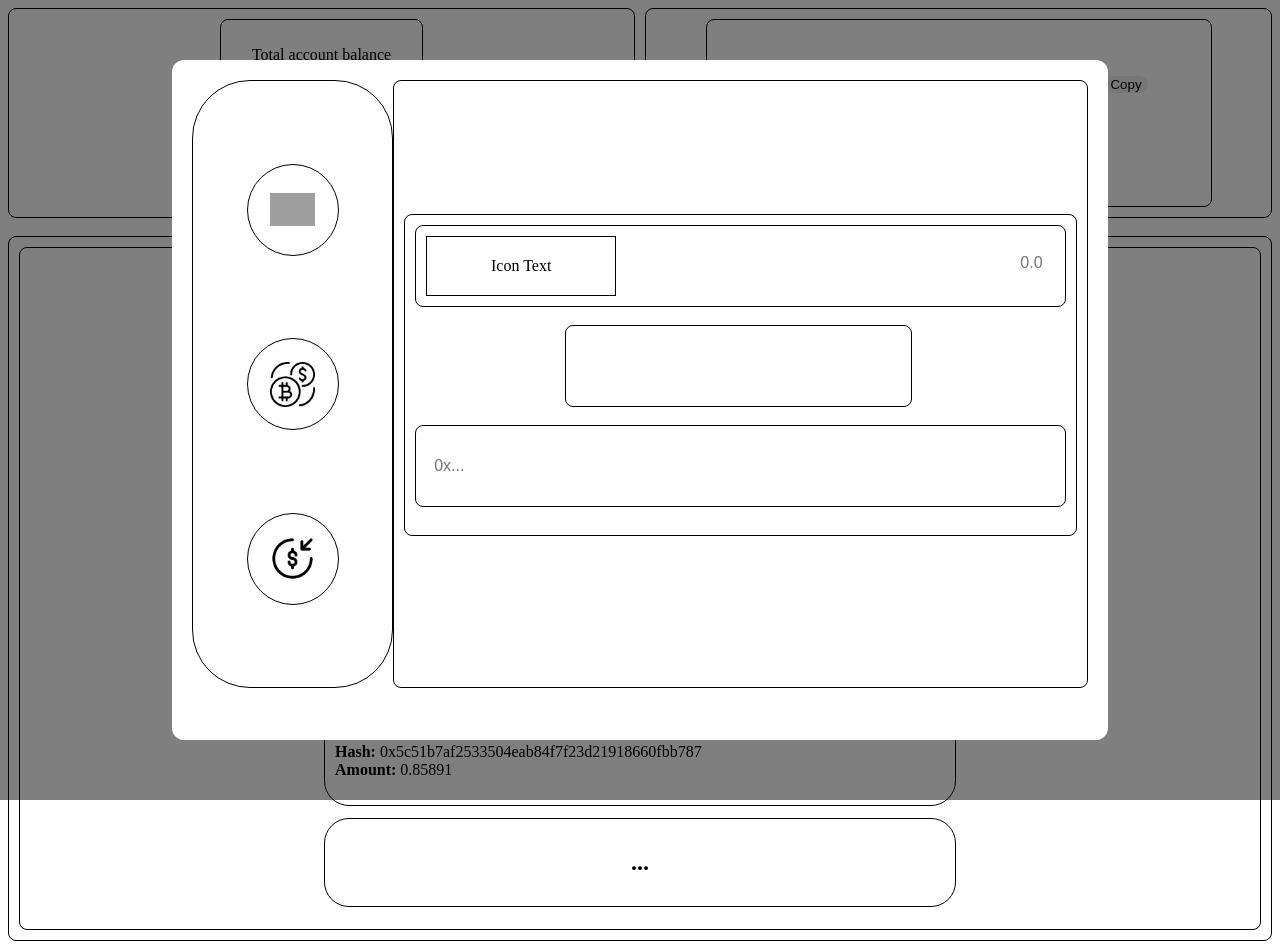
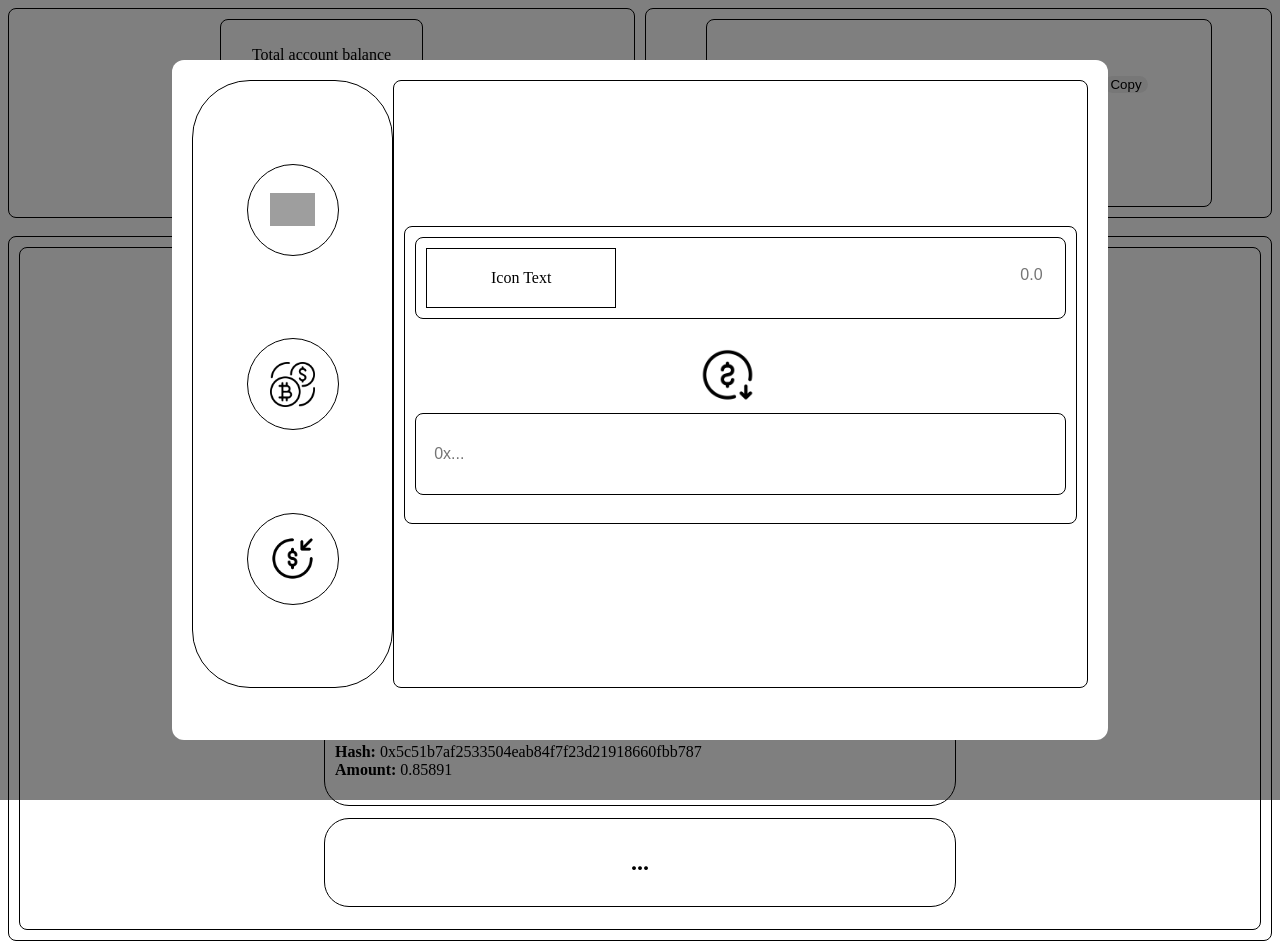
Before and after one commit to GrinddMaster/WalletRepo, a Vue app in the folder Taho-Interface/: page / in a window 1280 px wide. Both pictures are taken after a click on the button "Preform Transactions". Built offline with nearby package versions, Linux system fonts and the light colour scheme; grey boxes are pictures that could not be loaded.

Commit message:
Added feautres to the swap window and displayed info boxes for each opiton

```diff
--- a/Taho-Interface/src/core/components/transaction_components/send_transaction.vue
+++ b/Taho-Interface/src/core/components/transaction_components/send_transaction.vue
@@ -20,7 +20,9 @@
         />
       </div>
     </div>
-    <div class="send_box" id="SendIcon" style="margin-left: 23%"></div>
+    <div id="SendIcon" style="margin-left: 23%">
+      <img id="send_muny" src="@/assets/images/send_money.png" />
+    </div>
     <div class="send_box">
       <input id="hash-input-box" type="text" placeholder="0x..." />
     </div>
@@ -38,8 +40,12 @@
   flex: 1;
 }
 #SendIcon {
-  border: 1px solid black;
+  display: flex;
+  justify-content: center;
+  align-items: center;
+  border-radius: 50%;
   width: 50%;
+  margin: 10px auto;
 }
 #send_field {
   border: 1px solid black;
@@ -75,4 +81,13 @@ input[type='number']::-webkit-outer-spin-button {
   -webkit-appearance: none;
   margin: 0;
 }
+#send_muny {
+  display: block;
+  margin: 0 auto 0px auto;
+  transform: scaleY(-1);
+  max-width: 17%;
+  max-height: 17%;
+  cursor: pointer;
+  object-fit: contain;
+}
 </style>
--- a/Taho-Interface/src/core/components/transaction_components/swap_transaction.vue
+++ b/Taho-Interface/src/core/components/transaction_components/swap_transaction.vue
@@ -1,9 +1,47 @@
 <script></script>
 <template>
-  <div class="swap_box">
-    <div class="swap_box"></div>
-    <div class="box"></div>
-    <div class="box"></div>
+  <div class="send_box" style="flex-direction: column">
+    <div class="send_box">
+      <div id="send_field">
+        <span>Icon Text</span>
+      </div>
+      <div style="width: 70%">
+        <input
+          type="number"
+          step="0.01"
+          placeholder="0.0"
+          id="amount-input-box"
+          min="0.0"
+          @keydown="
+            (e) => {
+              if (e.key === '-') e.preventDefault()
+            }
+          "
+        />
+      </div>
+    </div>
+    <div id="SendIcon" style="margin-left: 23%">
+      <img id="send_muny" src="@/assets/images/swap.png" />
+    </div>
+    <div class="send_box">
+      <div id="send_field">
+        <span>Icon Text</span>
+      </div>
+      <div style="width: 70%">
+        <input
+          type="number"
+          step="0.01"
+          placeholder="0.0"
+          id="amount-input-box"
+          min="0.0"
+          @keydown="
+            (e) => {
+              if (e.key === '-') e.preventDefault()
+            }
+          "
+        />
+      </div>
+    </div>
   </div>
 </template>
 <style>
--- a/Taho-Interface/src/core/views/Transaction_View.vue
+++ b/Taho-Interface/src/core/views/Transaction_View.vue
@@ -23,11 +23,14 @@ function toggleOverlay() {
         <div class="barbox transactionBar">
           <div class="tabItem" @click="transaction_Preform.switchView('send')">
             <img src="@/assets/images/money.png" alt="Money" class="Bar-Icons" />
+            <div class="info-box">send assets</div>
           </div>
           <div class="tabItem" @click="transaction_Preform.switchView('swap')">
             <img src="@/assets/images/currency-exchange.png" alt="Exchange" class="Bar-Icons" />
+            <div class="info-box">swap assets</div>
           </div>
           <div class="tabItem" @click="transaction_Preform.switchView('receive')">
+            <div class="info-box">receive assets</div>
             <img src="@/assets/images/receive-money.png" alt="Recieve" class="Bar-Icons" />
           </div>
         </div>
@@ -111,6 +114,7 @@ function toggleOverlay() {
 }
 .tabItem {
   display: flex;
+  position: relative;
   justify-content: center;
   align-items: center;
   cursor: pointer;
@@ -127,4 +131,23 @@ function toggleOverlay() {
   max-height: 50%;
   object-fit: contain;
 }
+.info-box {
+  position: absolute;
+  bottom: 110%; /* place above the box */
+  left: 50%;
+  transform: translateX(-50%);
+  background-color: #333;
+  color: #fff;
+  padding: 8px 12px;
+  border-radius: 6px;
+  white-space: nowrap;
+  opacity: 0; /* hidden by default */
+  pointer-events: none; /* so it doesn’t block hover */
+  transition: opacity 0.3s ease;
+}
+
+.tabItem:hover .info-box {
+  opacity: 1; /* show on hover */
+  pointer-events: auto;
+}
 </style>
--- /dev/null
+++ b/package.json
@@ -0,0 +1,5 @@
+{
+  "dependencies": {
+    "vue-virtual-scroller": "^1.1.2"
+  }
+}
```
Also changed, not shown: Taho-Interface/src/assets/images/send_money.png (added), 1 other file (tests, documents, lock files or other folders).
